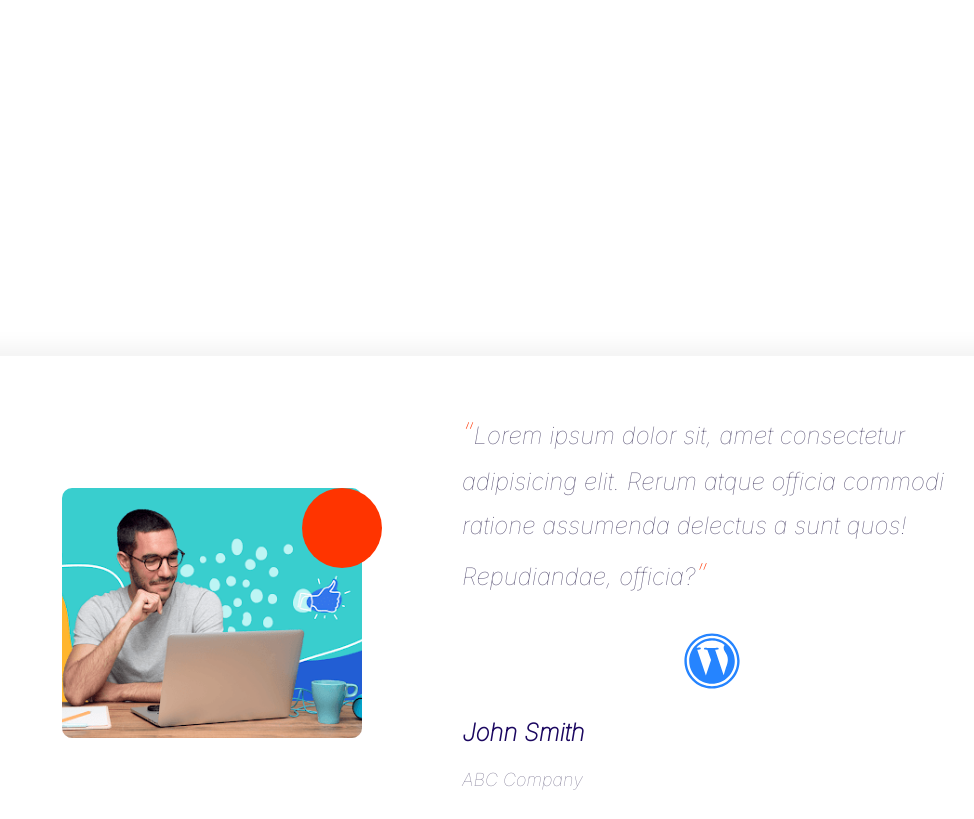
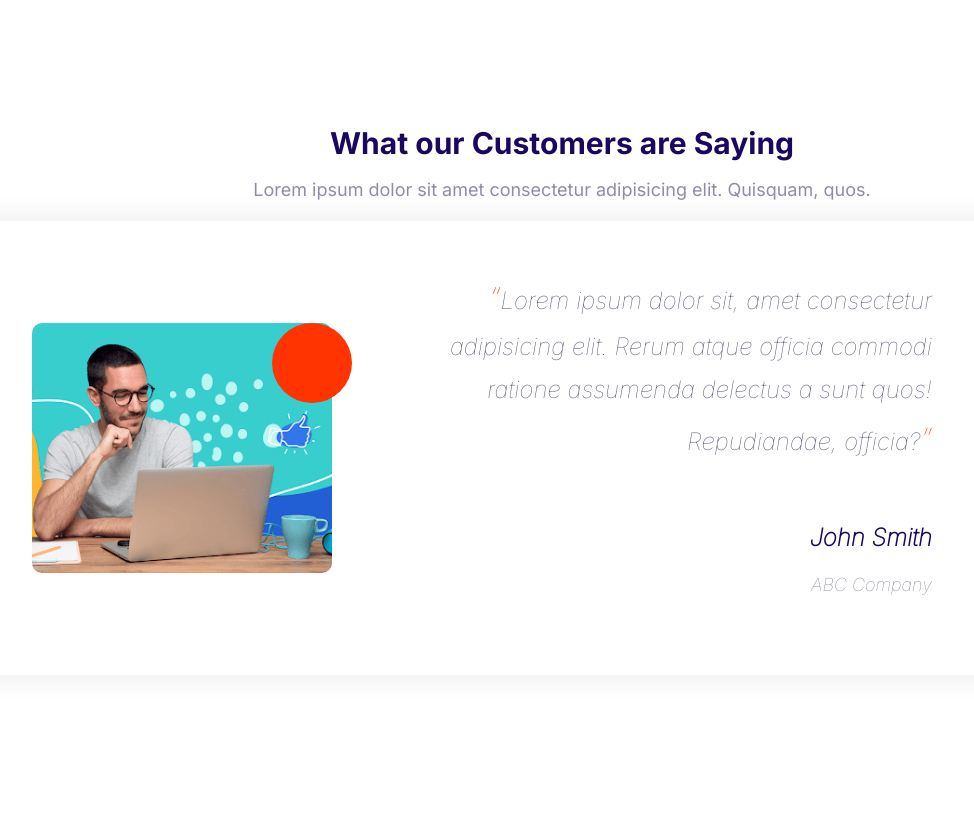
Before and after one commit to dguzja/moshify, a plain HTML site: page index.html in a window 1280 px wide. Shown: the part 5360-6179 px from the top of the page, without its empty margins (78-1052 px from the left). Drawn offline with Linux system fonts and the light colour scheme.

Commit message:
Finished the testimonial block

```diff
--- a/css/styles.css
+++ b/css/styles.css
@@ -745,6 +745,37 @@ a {
     .quote__organization {
         font-size: 1.8rem;
     }
+
+    .testimonial .grid--1x2 {
+        display: grid;
+        grid-template-columns: 1fr 1.5fr;
+        align-items: center;
+        gap: 6rem;
+    }
+    .testimonial__image {
+        grid-column: 1;
+        justify-self: start;
+    }
+    blockquote.quote {
+        grid-column: 2;
+        justify-self: end;
+        text-align: right;
+        margin-left: auto;
+        margin-right: 0;
+    }
+    blockquote.quote .media {
+        justify-content: flex-end;
+        text-align: right;
+    }
+    .card.testimonial blockquote.quote .media {
+        display: flex;
+        justify-content: flex-end;
+        text-align: right;
+        width: 100%;
+    }
+    .card.testimonial blockquote.quote .media__body {
+        text-align: right;
+    }
 }
 
 /* Grids */
--- a/index.html
+++ b/index.html
@@ -256,17 +256,11 @@
         </div>
     </section>
 
-    <br>
-    <br>
-    <br>
-    <br>
-    <br>
-    <br>
-    <br>
-    <br>
-    <br>
-    <br>
-    <div style="padding: 5rem;">
+    <section class="block">
+        <header class="block__header">
+            <h2>What our Customers are Saying</h2>
+            <p>Lorem ipsum dolor sit amet consectetur adipisicing elit. Quisquam, quos.</p>
+        </header>
         <div class="card testimonial">
             <div class="grid grid--1x2">
                 <div class="testimonial__image">
@@ -282,9 +276,6 @@
                     <footer>
                         <div class="media">
                             <div class="media__image">
-                                <svg class="icon icon--primary quote__line">
-                                    <use xlink:href="images/sprite.svg#icons8-wordpress"></use>
-                                </svg>
                             </div>
                             <div class="media__body">
                                 <h3 class="media__title quote__author">John Smith</h3>
@@ -295,6 +286,19 @@
                 </blockquote>
         </div>
     </div>
+    </section>
+
+    <br>
+    <br>
+    <br>
+    <br>
+    <br>
+    <br>
+    <br>
+    <br>
+    <br>
+    <br>
+
 
     <div class="callout callout--primary">
         <div class="grid grid--1x2">
```
